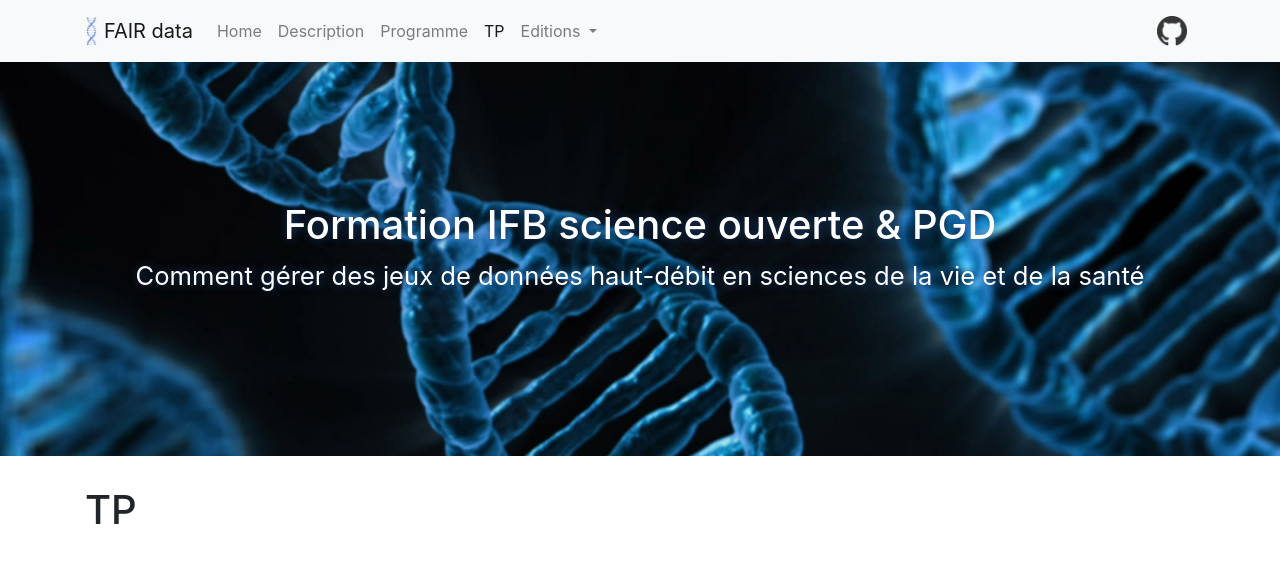
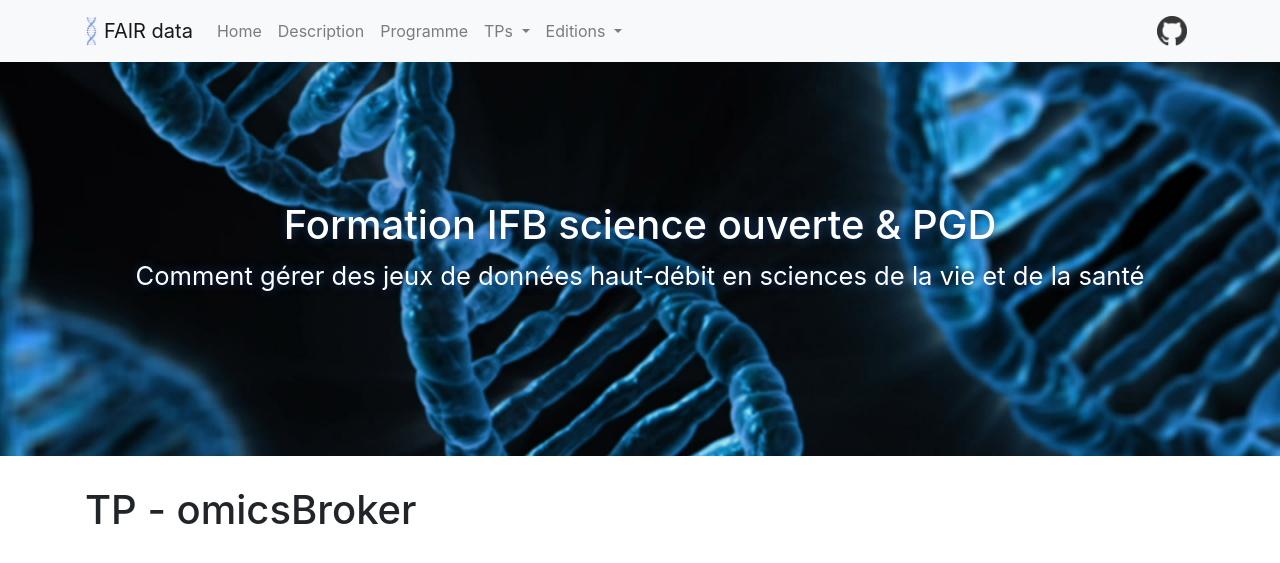
Before and after one commit to IFB-ElixirFr/IFB-FAIR-data-training, a Jekyll site: the page built from tp1.markdown, in a window 1280 px wide. Shown: the top 563 px of the page. Built offline with Jekyll 4.4.1, drawn with Linux system fonts in a browser that asks for light colours.

Commit message:
Add TP section

```diff
--- /dev/null
+++ b/_data/TPs.yml
@@ -0,0 +1,6 @@
+- name: TP 1
+  link: tp1.html
+- name: TP 2
+  link: tp2.html
+- name: TP 3
+  link: tp3.html
--- a/_includes/nav.html
+++ b/_includes/nav.html
@@ -19,9 +19,21 @@
                 <li {% if page.url == "/Programme.html" %} class="nav-item active" {% else %} class="nav-item" {% endif %} >
                     <a class="nav-link" href="#Programme">Programme</a>
                 </li>
-                <li {% if page.url == "/tp.html" %} class="nav-item active" {% else %} class="nav-item" {% endif %} >
-                    <a class="nav-link" href="/tp.html">TP</a>
+
+                <li class="nav-item dropdown">
+                    <a class="nav-link dropdown-toggle" href="#" id="navbarDropdownMenuLink" data-toggle="dropdown"
+                        aria-haspopup="true" aria-expanded="false">
+                        TPs
+                    </a>
+                    {% for item in site.data.TPs %}
+                        <div class="dropdown-menu" aria-labelledby="navbarDropdownMenuLink">
+                            <a class="dropdown-item" href="{{ item.link }}" {% if page.url == item.link %}style="color: red;"{% endif %}>
+                                {{ item.name }}
+                            </a>
+                        </div>
+                    {% endfor %}
                 </li>
+
                 <li class="nav-item dropdown">
                     <a class="nav-link dropdown-toggle" href="#" id="navbarDropdownMenuLink" data-toggle="dropdown"
                         aria-haspopup="true" aria-expanded="false">
--- a/tp.markdown
+++ b/tp1.markdown
@@ -5,4 +5,4 @@
 header_subTitle: Comment gérer des jeux de données haut-débit en sciences de la vie et de la santé
 ---
 
-# TP
+# TP - omicsBroker
```
